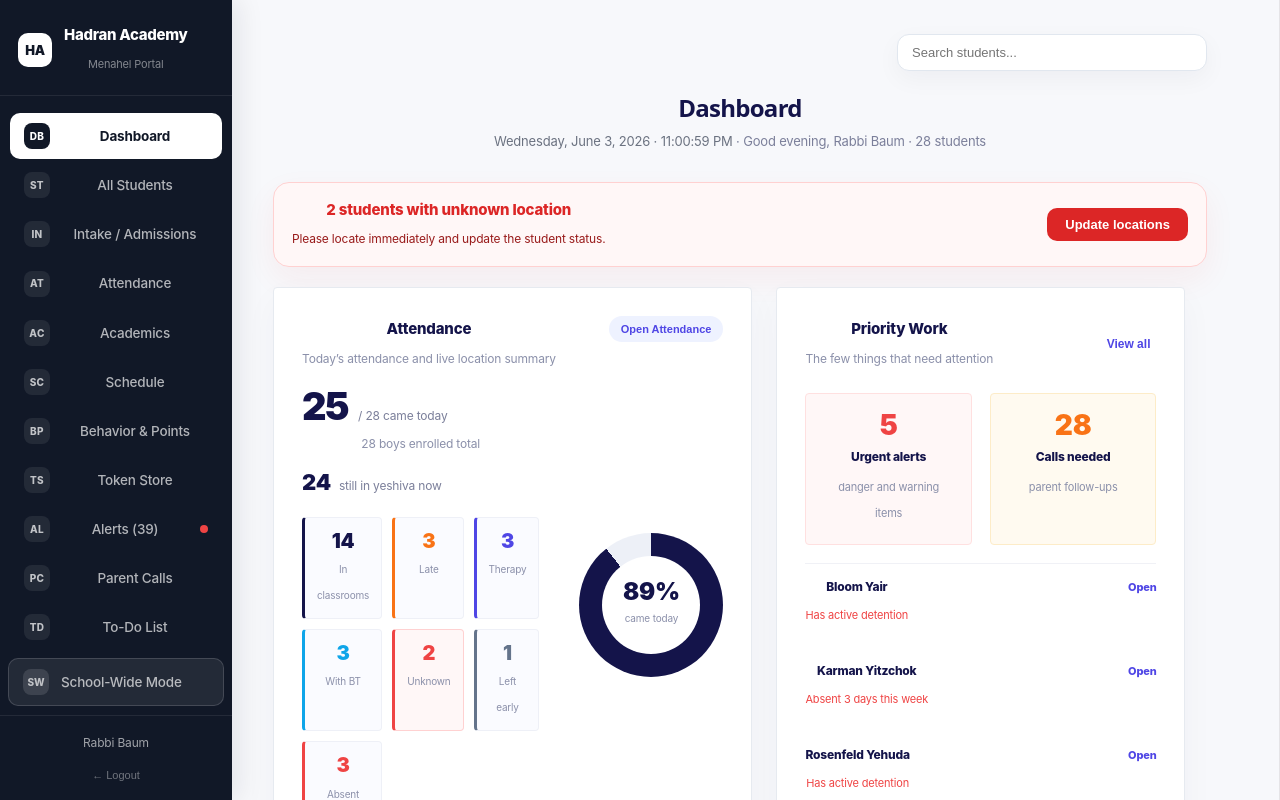
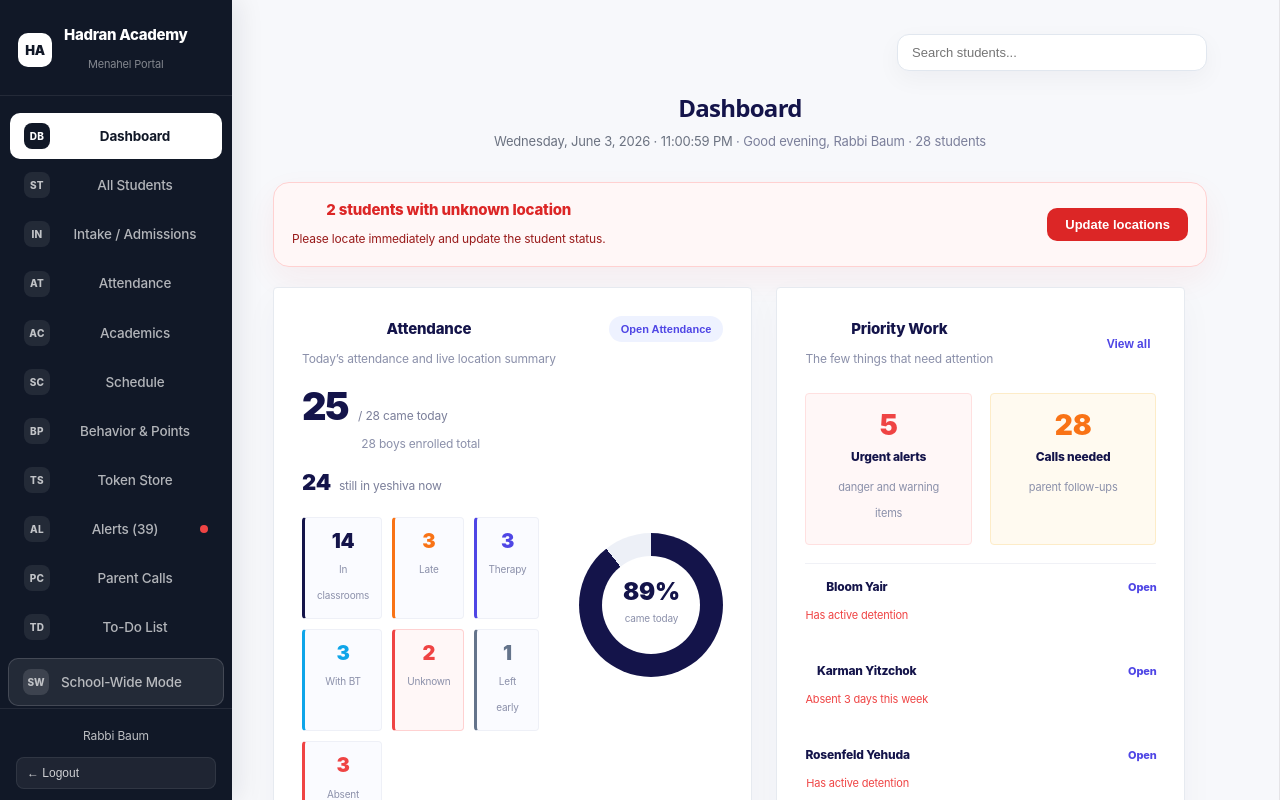
Before and after one commit to akivaklein/school-dashboard, a React (Vite) app: page / in a window 1280 px wide. Both pictures are taken after a click on the button "Sign In →". Shown: the top 800 px of the page. Built offline with nearby package versions, Linux system fonts and the light colour scheme.

Commit message:
side bar

```diff
--- a/src/components/Dashboard.tsx
+++ b/src/components/Dashboard.tsx
@@ -432,9 +432,9 @@ function isVIP(s) { return s.reminders === 0 && s.att.every(d => d === 'P') }
 
 const S = {
   app: { fontFamily: "'Inter','DM Sans','Segoe UI',sans-serif", minHeight: '100vh', background: '#f7f8fb', color: '#172033', display: 'flex', letterSpacing: '-0.01em' },
-  sidebar: { width: 232, background: '#111827', color: '#fff', display: 'flex', flexDirection: 'column', minHeight: '100vh', position: 'fixed', left: 0, top: 0, bottom: 0, zIndex: 100, boxShadow: '8px 0 24px rgba(15,23,42,0.08)' },
-  sidebarLogo: { padding: '22px 18px 18px', borderBottom: '1px solid rgba(255,255,255,0.08)', marginBottom: 10 },
-  sidebarItem: (active) => ({ display: 'flex', alignItems: 'center', gap: 12, padding: '10px 14px', cursor: 'pointer', borderRadius: 10, margin: '3px 10px', background: active ? '#ffffff' : 'transparent', color: active ? '#111827' : 'rgba(255,255,255,0.68)', fontSize: 13.5, fontWeight: active ? 700 : 500, transition: 'background 0.15s, color 0.15s, transform 0.15s' }),
+  sidebar: { width: 232, background: '#111827', color: '#fff', display: 'flex', flexDirection: 'column', height: '100vh', position: 'fixed', left: 0, top: 0, bottom: 0, zIndex: 100, overflowY: 'auto', overflowX: 'hidden', boxShadow: '8px 0 24px rgba(15,23,42,0.08)' },
+  sidebarLogo: { padding: '22px 18px 18px', borderBottom: '1px solid rgba(255,255,255,0.08)', marginBottom: 10, flexShrink: 0 },
+  sidebarItem: (active) => ({ display: 'flex', alignItems: 'center', gap: 12, padding: '10px 14px', cursor: 'pointer', borderRadius: 10, margin: '3px 10px', background: active ? '#ffffff' : 'transparent', color: active ? '#111827' : 'rgba(255,255,255,0.68)', fontSize: 13.5, fontWeight: active ? 700 : 500, transition: 'background 0.15s, color 0.15s, transform 0.15s', flexShrink: 0 }),
   main: { marginLeft: 232, padding: '34px 72px 40px 40px', minHeight: '100vh', flex: 1, width: 'calc(100% - 232px)', boxSizing: 'border-box' },
   card: { background: '#fff', borderRadius: 16, padding: '22px', boxShadow: '0 8px 24px rgba(15,23,42,0.045)', border: '1px solid #e6eaf0' },
   statCard: (color) => ({ background: '#fff', borderRadius: 16, padding: '18px 20px', boxShadow: '0 8px 24px rgba(15,23,42,0.045)', border: '1px solid #e6eaf0', borderLeft: `4px solid ${color}` }),
@@ -2526,9 +2526,24 @@ export default function Dashboard() {
             </div>
           )}
         </div>
-        <div style={{ padding: '14px 16px', borderTop: '1px solid rgba(255,255,255,0.08)' }}>
-          <div style={{ fontSize: 12, color: 'rgba(255,255,255,0.6)', marginBottom: 4 }}>{userName}</div>
-          <button onClick={() => setLoggedIn(false)} style={{ fontSize: 11, color: 'rgba(255,255,255,0.4)', background: 'none', border: 'none', cursor: 'pointer', padding: 0 }}>← Logout</button>
+        <div style={{ marginTop: 'auto', padding: '14px 16px 18px', borderTop: '1px solid rgba(255,255,255,0.08)', flexShrink: 0 }}>
+          <div style={{ fontSize: 12, color: 'rgba(255,255,255,0.72)', marginBottom: 8 }}>{userName}</div>
+          <button
+            onClick={() => setLoggedIn(false)}
+            style={{
+              fontSize: 12,
+              color: 'rgba(255,255,255,0.78)',
+              background: 'rgba(255,255,255,0.06)',
+              border: '1px solid rgba(255,255,255,0.08)',
+              cursor: 'pointer',
+              padding: '8px 10px',
+              borderRadius: 8,
+              width: '100%',
+              textAlign: 'left'
+            }}
+          >
+            ← Logout
+          </button>
         </div>
       </div>
 
```
